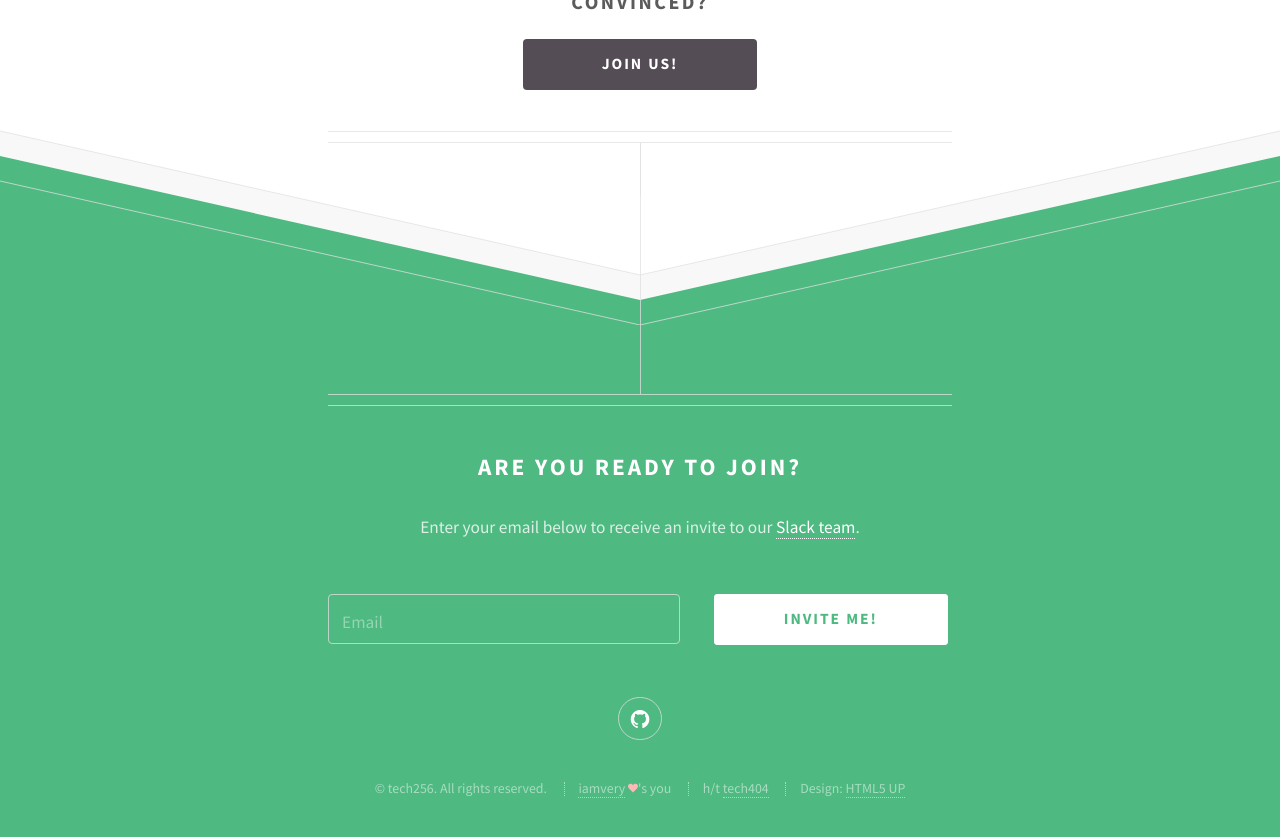
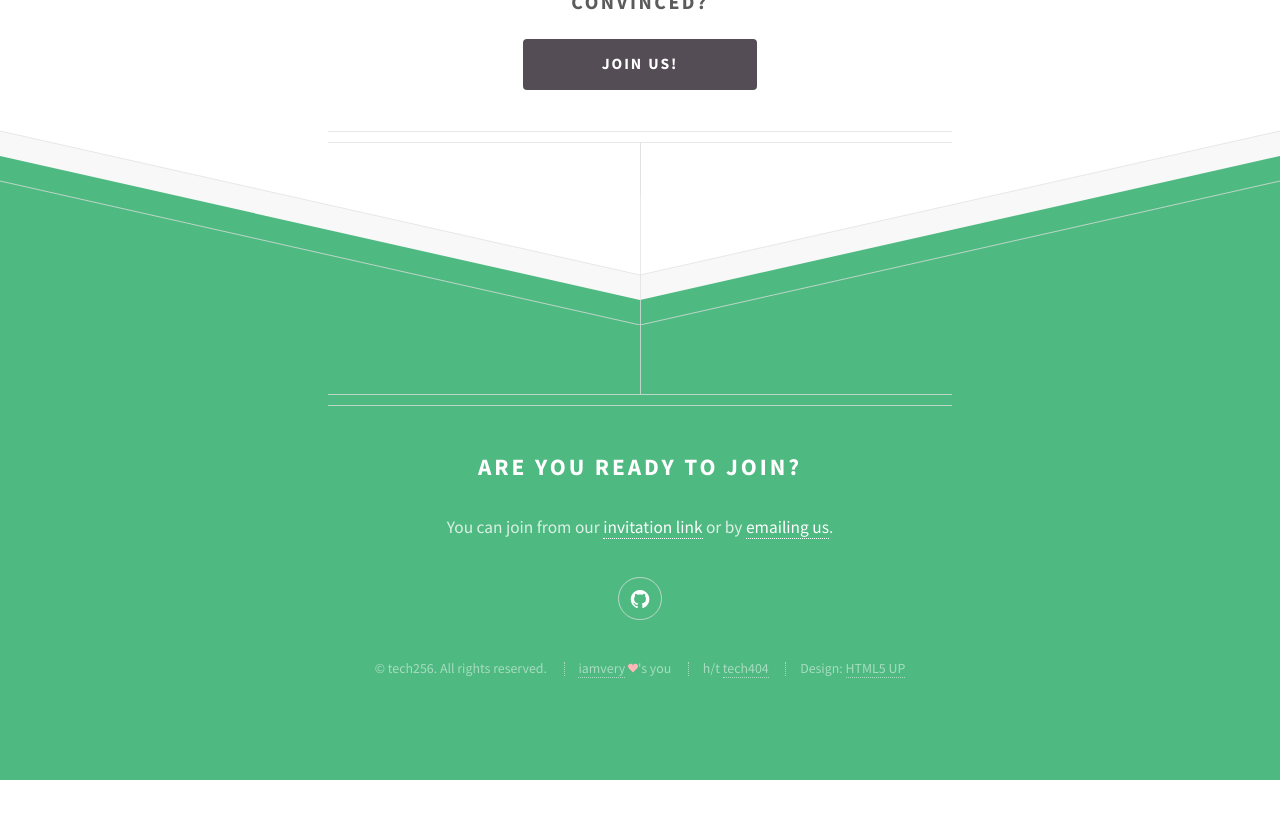
Before and after one commit to tech256/tech256.github.io, a Jekyll site: the page built from index.html, in a window 1280 px wide and 900 px high, scrolled down 2468 px. Shown: the top 837 px of the window. Built offline with Jekyll 4.4.1, drawn with Linux system fonts in a browser that asks for light colours; after the commit the page ends 3248 px from its top, so only the background shows below that.

Commit message:
Simplify invite w/ link rather than heroku app

```diff
--- a/_layouts/default.html
+++ b/_layouts/default.html
@@ -44,32 +44,10 @@
             <h2>Are you ready to join?</h2>
           </header>
 
-          <p>Enter your email below to receive an invite to our <a href="https://tech256.slack.com">Slack team</a>.</p>
-
-          <form id="invitation_form" method="post" action="#">
-            <div class="row">
-              <div class="7u 12u(mobilep)">
-                <input required type="email" name="invitation[email]" placeholder="Email" />
-              </div>
-              <div class="5u 12u(mobilep)">
-                <ul class="actions">
-                  <li><input type="submit" value="Invite me!" /></li>
-                </ul>
-              </div>
-            </div>
-
-            <div class="row invitation-success hide">
-              <div class="12u">
-                <p>Excite! Your invitation should be on its way. If it never shows up, <a href="mailto:report@tech256.com">contact us</a>.</p>
-              </div>
-            </div>
-
-            <div class="row invitation-failure hide">
-              <div class="12u">
-                <p>Whoops, we screwed up. Try again later. <a href="mailto:report@tech256.com">Contact us</a> if you continue to have trouble.</p>
-              </div>
-            </div>
-          </form>
+          <p>
+            You can join from our <a href="https://join.slack.com/t/tech256/shared_invite/zt-7jgk3xle-yvn2evz03l9qBEH~FjrEXg">invitation link</a>
+            or by <a href="mailto:report@tech256.com">emailing us</a>.
+          </p>
 
           <ul class="icons">
             <li><a href="https://github.com/tech256" class="icon fa-github"><span class="label">Github</span></a></li>
```
